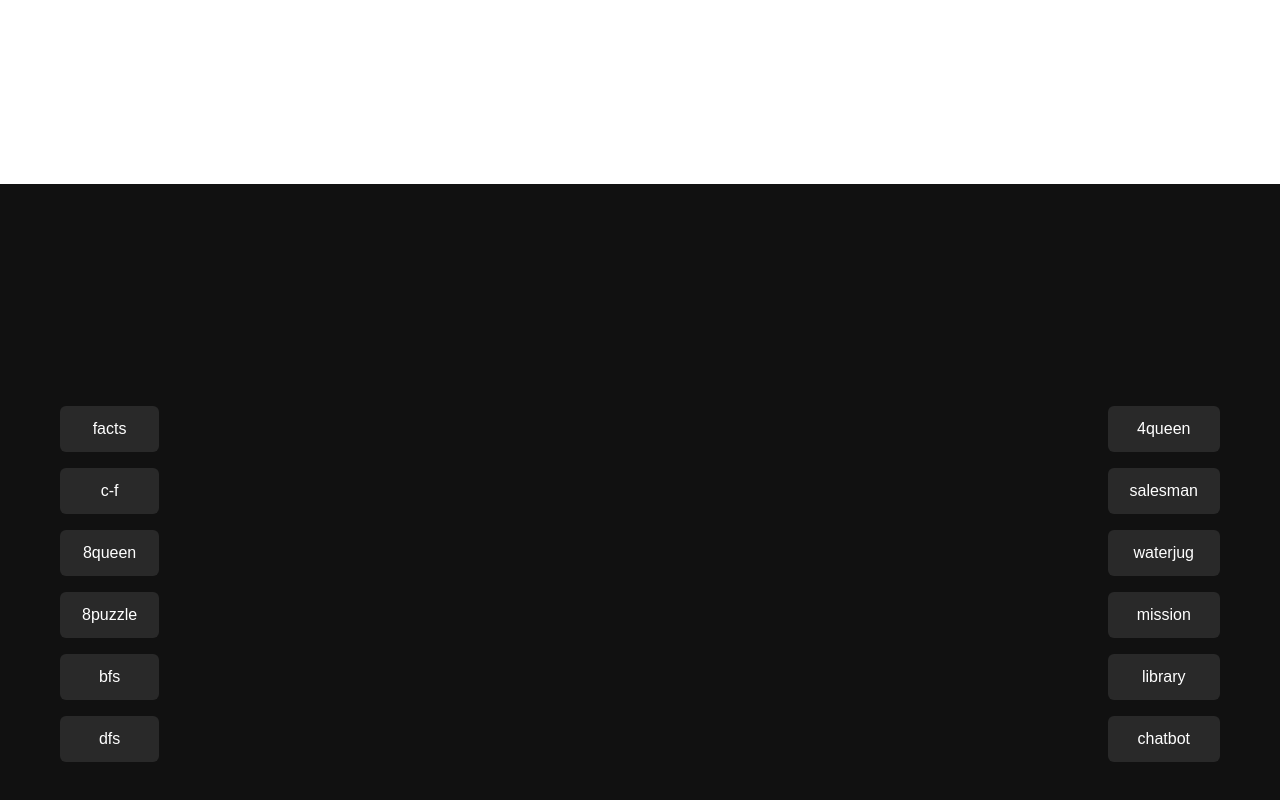
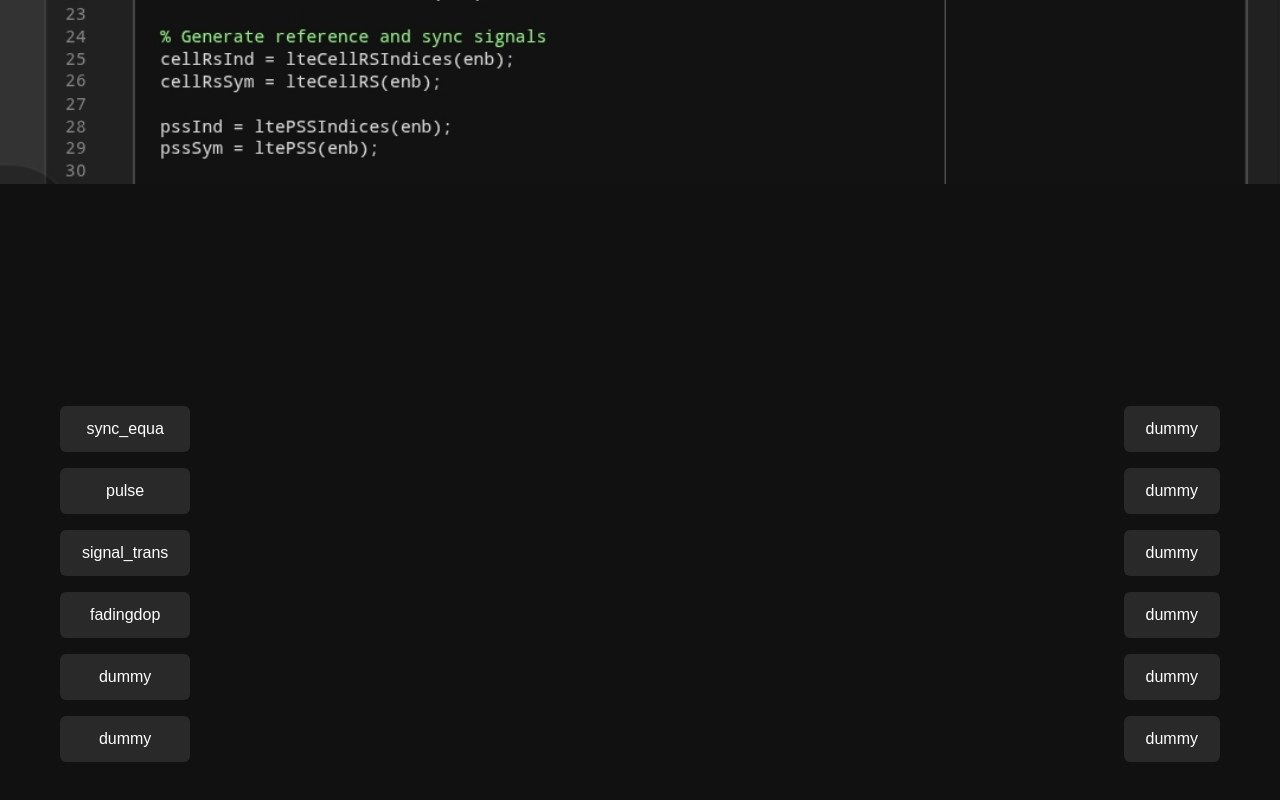
Before and after one commit to HarveySpecter75/site, a plain HTML site: page index.html in a window 1280 px wide. Shown: the part 616-1416 px from the top of the page. Drawn offline with Linux system fonts and the light colour scheme.

Commit message:
Initial commit

```diff
--- a/index.html
+++ b/index.html
@@ -14,21 +14,21 @@
     <section class="buttons-section">
         <div class="container">
             <div class="column left">
-                <button onclick="copyText('texts/facts.txt')">facts</button>
-                <button onclick="copyText('texts/c-f.txt')">c-f</button>
-                <button onclick="copyText('texts/8queen.txt')">8queen</button>
-                <button onclick="copyText('texts/8puzzle.txt')">8puzzle</button>
-                <button onclick="copyText('texts/bfs.txt')">bfs</button>
-                <button onclick="copyText('texts/dfs.txt')">dfs</button>
+                <button onclick="copyText('texts/sync_equa.txt')">sync_equa</button>
+                <button onclick="copyText('texts/pulse.txt')">pulse</button>
+                <button onclick="copyText('texts/sigtrans.txt')">signal_trans</button>
+                <button onclick="copyText('texts/fadingdop.txt')">fadingdop</button>
+                <button onclick="copyText('texts/bfs.txt')">dummy</button>
+                <button onclick="copyText('texts/dfs.txt')">dummy</button>
             </div>
 
-            <div class="column right">
-                <button onclick="copyText('texts/4queen.txt')">4queen</button>
-                <button onclick="copyText('texts/salesman.txt')">salesman</button>
-                <button onclick="copyText('texts/waterjug.txt')">waterjug</button>
-                <button onclick="copyText('texts/miscan.txt')">mission</button>
-                <button onclick="copyText('texts/library.txt')">library</button>
-                <button onclick="copyText('texts/chatbot.txt')">chatbot</button>
+           <div class="column right">
+                <button onclick="copyText('texts/4queen.txt')">dummy</button>
+                <button onclick="copyText('texts/salesman.txt')">dummy</button>
+                <button onclick="copyText('texts/waterjug.txt')">dummy</button>
+                <button onclick="copyText('texts/miscan.txt')">dummy</button>
+                <button onclick="copyText('texts/library.txt')">dummy</button>
+                <button onclick="copyText('texts/chatbot.txt')">dummy</button>
             </div>
         </div>
     </section>
--- a/style.css
+++ b/style.css
@@ -11,7 +11,7 @@ body {
 /* TOP BACKGROUND IMAGE */
 .hero {
     height: 100vh;
-    background-image: url("assets/Interface.jpeg");
+    background-image: url("assets/Pic.jpg");
     background-size: cover;
     background-position: center;
 }
```
Also changed, not shown: assets/Interface.jpeg (deleted), assets/Pic.jpg (added), texts/4queen.txt (deleted), texts/8puzzle.txt (deleted), texts/8queen.txt (deleted), texts/bfs.txt (deleted), texts/c-f.txt (deleted), texts/chatbot.txt (deleted), texts/dfs.txt (deleted), texts/facts.txt (deleted), texts/fadingdop.txt (added), texts/library.txt (deleted), texts/miscan.txt (deleted), texts/pulse.txt (added), 4 more files.
